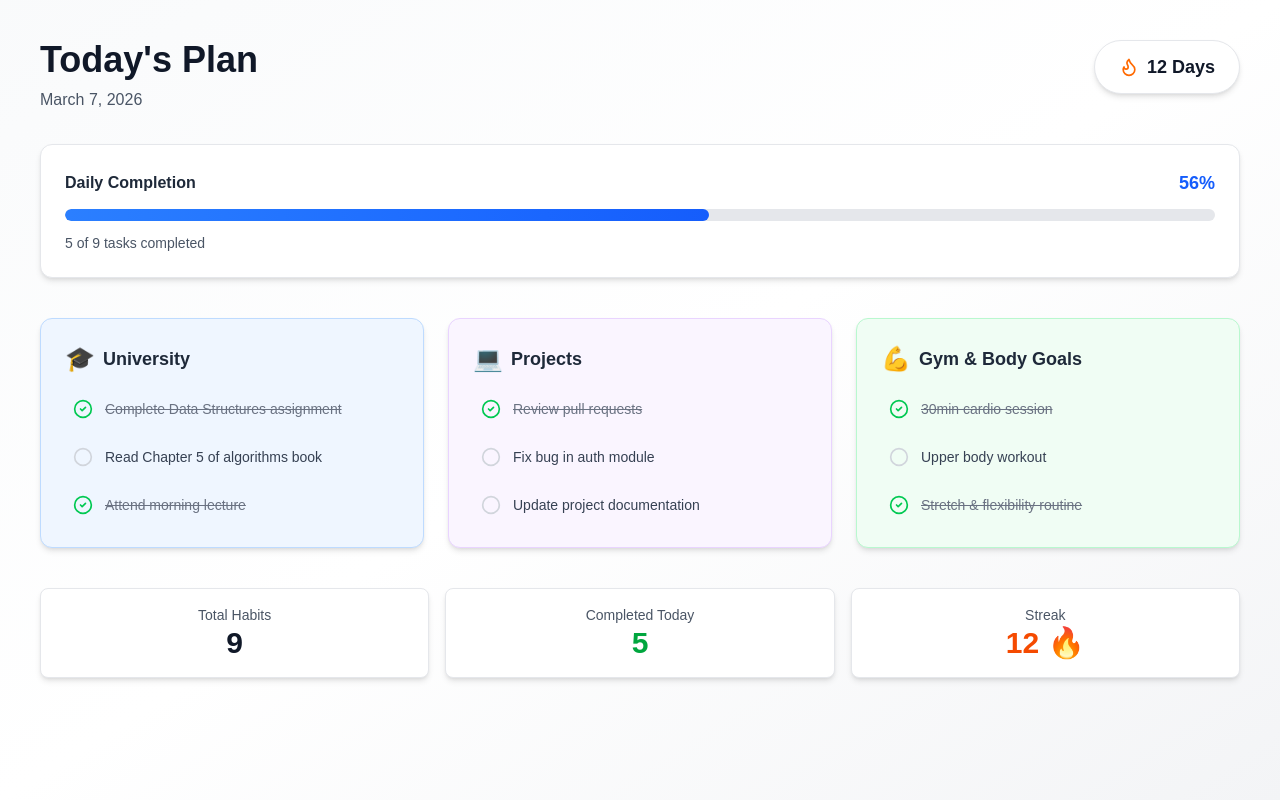
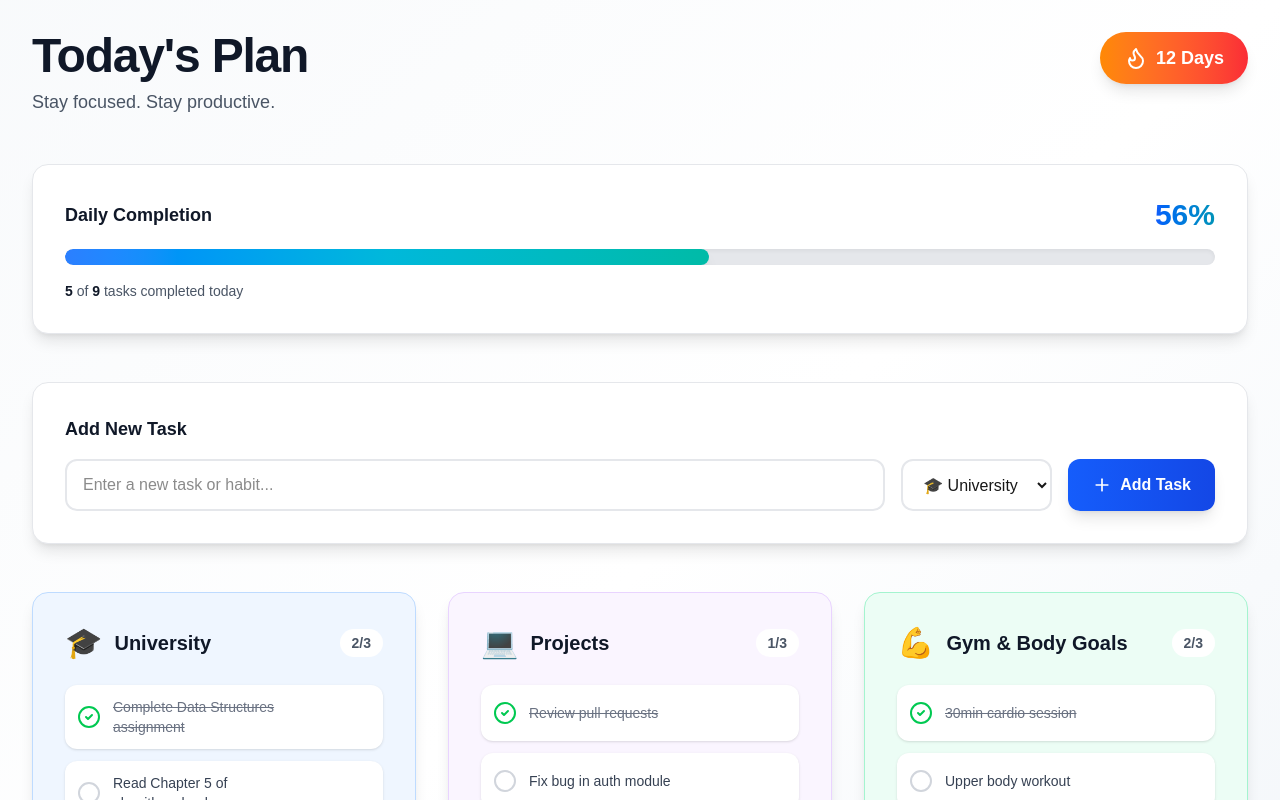
Before and after one commit to rhallouka-cmd/Planner-Pro, a Next.js app: page / in a window 1280 px wide. Shown: the top 800 px of the page. Built offline with nearby package versions, Linux system fonts and the light colour scheme.

Commit message:
Upgrade dashboard to premium SaaS design with add/edit/delete functionality

```diff
--- a/app/page.tsx
+++ b/app/page.tsx
@@ -1,10 +1,22 @@
 'use client';
 
 import { useState } from 'react';
-import { CheckCircle2, Circle, Flame } from 'lucide-react';
+import { CheckCircle2, Circle, Flame, Plus, Pencil, Trash2, X } from 'lucide-react';
+
+interface Habit {
+  id: number;
+  title: string;
+  completed: boolean;
+}
+
+interface HabitsState {
+  university: Habit[];
+  projects: Habit[];
+  gym: Habit[];
+}
 
 export default function Home() {
-  const [habits, setHabits] = useState({
+  const [habits, setHabits] = useState<HabitsState>({
     university: [
       { id: 1, title: 'Complete Data Structures assignment', completed: true },
       { id: 2, title: 'Read Chapter 5 of algorithms book', completed: false },
@@ -22,6 +34,12 @@ export default function Home() {
     ],
   });
 
+  const [newTaskTitle, setNewTaskTitle] = useState('');
+  const [selectedCategory, setSelectedCategory] = useState<'university' | 'projects' | 'gym'>('university');
+  const [editingId, setEditingId] = useState<number | null>(null);
+  const [editingTitle, setEditingTitle] = useState('');
+  const [nextId, setNextId] = useState(10);
+
   const toggleHabit = (category: 'university' | 'projects' | 'gym', id: number) => {
     setHabits({
       ...habits,
@@ -31,121 +49,226 @@ export default function Home() {
     });
   };
 
+  const addHabit = () => {
+    if (newTaskTitle.trim()) {
+      setHabits({
+        ...habits,
+        [selectedCategory]: [
+          ...habits[selectedCategory],
+          { id: nextId, title: newTaskTitle, completed: false },
+        ],
+      });
+      setNewTaskTitle('');
+      setNextId(nextId + 1);
+    }
+  };
+
+  const deleteHabit = (category: 'university' | 'projects' | 'gym', id: number) => {
+    setHabits({
+      ...habits,
+      [category]: habits[category].filter((habit) => habit.id !== id),
+    });
+  };
+
+  const startEdit = (id: number, title: string) => {
+    setEditingId(id);
+    setEditingTitle(title);
+  };
+
+  const saveEdit = (category: 'university' | 'projects' | 'gym', id: number) => {
+    if (editingTitle.trim()) {
+      setHabits({
+        ...habits,
+        [category]: habits[category].map((habit) =>
+          habit.id === id ? { ...habit, title: editingTitle } : habit
+        ),
+      });
+    }
+    setEditingId(null);
+    setEditingTitle('');
+  };
+
   const allItems = [...habits.university, ...habits.projects, ...habits.gym];
   const completedItems = allItems.filter((item) => item.completed).length;
-  const completionPercentage = Math.round((completedItems / allItems.length) * 100);
+  const completionPercentage = allItems.length > 0 ? Math.round((completedItems / allItems.length) * 100) : 0;
 
-  const renderCategoryCard = (
-    title: string,
-    icon: string,
-    items: typeof habits.university,
-    category: 'university' | 'projects' | 'gym',
-    bgColor: string,
-    borderColor: string
-  ) => (
-    <div className={`${bgColor} rounded-xl shadow-md border ${borderColor} p-6 transition-all hover:shadow-lg`}>
-      <h3 className="text-lg font-semibold text-gray-800 mb-4 flex items-center gap-2">
-        <span className="text-2xl">{icon}</span>
-        {title}
+  const categoryConfig = {
+    university: { icon: '🎓', label: 'University', bgColor: 'bg-blue-50', borderColor: 'border-blue-200', accentColor: 'text-blue-600' },
+    projects: { icon: '💻', label: 'Projects', bgColor: 'bg-purple-50', borderColor: 'border-purple-200', accentColor: 'text-purple-600' },
+    gym: { icon: '💪', label: 'Gym & Body Goals', bgColor: 'bg-emerald-50', borderColor: 'border-emerald-200', accentColor: 'text-emerald-600' },
+  };
+
+  const renderCategoryCard = (category: 'university' | 'projects' | 'gym') => {
+    const config = categoryConfig[category];
+    const items = habits[category];
+
+    return (
+      <div className={`${config.bgColor} rounded-2xl shadow-lg border ${config.borderColor} p-8 transition-all hover:shadow-xl`}>
+        <h3 className="text-xl font-bold text-gray-900 mb-6 flex items-center gap-3">
+          <span className="text-3xl">{config.icon}</span>
+          {config.label}
+          <span className="ml-auto text-sm font-semibold text-gray-600 bg-white px-3 py-1 rounded-full">
+            {items.filter((h) => h.completed).length}/{items.length}
+          </span>
         </h3>
         <div className="space-y-3">
           {items.map((habit) => (
-          <div
-            key={habit.id}
-            className="flex items-center gap-3 p-2 rounded-lg hover:bg-gray-100 transition-colors cursor-pointer"
+            <div key={habit.id} className="flex items-center gap-3 p-3 bg-white rounded-xl shadow-sm hover:shadow-md transition-all group">
+              <button
                 onClick={() => toggleHabit(category, habit.id)}
+                className="flex-shrink-0 transition-transform hover:scale-110"
               >
                 {habit.completed ? (
-              <CheckCircle2 className="w-5 h-5 text-green-500 flex-shrink-0" />
+                  <CheckCircle2 className="w-6 h-6 text-green-500" />
                 ) : (
-              <Circle className="w-5 h-5 text-gray-300 flex-shrink-0" />
+                  <Circle className="w-6 h-6 text-gray-300 hover:text-gray-400" />
                 )}
+              </button>
+
+              {editingId === habit.id ? (
+                <input
+                  type="text"
+                  value={editingTitle}
+                  onChange={(e) => setEditingTitle(e.target.value)}
+                  className="flex-grow px-3 py-1 border border-blue-300 rounded-lg focus:outline-none focus:ring-2 focus:ring-blue-500"
+                  autoFocus
+                />
+              ) : (
                 <span
-              className={`text-sm ${
+                  className={`flex-grow text-sm font-medium ${
                     habit.completed ? 'text-gray-500 line-through' : 'text-gray-700'
                   }`}
                 >
                   {habit.title}
                 </span>
+              )}
+
+              <div className="flex gap-2 opacity-0 group-hover:opacity-100 transition-opacity">
+                {editingId === habit.id ? (
+                  <button
+                    onClick={() => saveEdit(category, habit.id)}
+                    className="p-2 text-green-600 hover:bg-green-100 rounded-lg transition-colors"
+                  >
+                    <CheckCircle2 className="w-4 h-4" />
+                  </button>
+                ) : (
+                  <button
+                    onClick={() => startEdit(habit.id, habit.title)}
+                    className="p-2 text-blue-600 hover:bg-blue-100 rounded-lg transition-colors"
+                  >
+                    <Pencil className="w-4 h-4" />
+                  </button>
+                )}
+
+                {editingId === habit.id ? (
+                  <button
+                    onClick={() => setEditingId(null)}
+                    className="p-2 text-gray-600 hover:bg-gray-100 rounded-lg transition-colors"
+                  >
+                    <X className="w-4 h-4" />
+                  </button>
+                ) : (
+                  <button
+                    onClick={() => deleteHabit(category, habit.id)}
+                    className="p-2 text-red-600 hover:bg-red-100 rounded-lg transition-colors"
+                  >
+                    <Trash2 className="w-4 h-4" />
+                  </button>
+                )}
+              </div>
             </div>
           ))}
         </div>
       </div>
     );
+  };
 
   return (
-    <div className="min-h-screen bg-gradient-to-br from-gray-50 via-white to-gray-100 p-6 md:p-10">
+    <div className="min-h-screen bg-gradient-to-br from-slate-50 via-white to-slate-100 p-8">
       <div className="max-w-7xl mx-auto">
-        {/* Header */}
-        <div className="mb-8 flex justify-between items-start">
+        {/* Header Section */}
+        <div className="mb-12 flex justify-between items-start">
           <div>
-            <h1 className="text-4xl font-bold text-gray-900 mb-2">Today's Plan</h1>
-            <p className="text-gray-600">March 7, 2026</p>
+            <h1 className="text-5xl font-black text-gray-900 mb-2 tracking-tight">Today's Plan</h1>
+            <p className="text-lg text-gray-600">Stay focused. Stay productive.</p>
           </div>
-          <div className="bg-white rounded-full px-6 py-3 shadow-md border border-gray-200 flex items-center gap-2">
-            <Flame className="w-5 h-5 text-orange-500" />
-            <span className="font-bold text-lg text-gray-900">12 Days</span>
+          <div className="bg-gradient-to-r from-orange-400 to-red-500 rounded-full px-6 py-3 shadow-lg flex items-center gap-2 text-white font-bold text-lg">
+            <Flame className="w-6 h-6" />
+            12 Days
           </div>
         </div>
 
-        {/* Progress Bar */}
-        <div className="mb-10 bg-white rounded-xl shadow-md p-6 border border-gray-200">
-          <div className="flex justify-between items-center mb-3">
-            <h2 className="font-semibold text-gray-800">Daily Completion</h2>
-            <span className="text-lg font-bold text-blue-600">{completionPercentage}%</span>
+        {/* Progress Section */}
+        <div className="mb-12 bg-white rounded-2xl shadow-lg p-8 border border-gray-200">
+          <div className="flex justify-between items-center mb-4">
+            <h2 className="text-lg font-bold text-gray-900">Daily Completion</h2>
+            <span className="text-3xl font-black text-transparent bg-clip-text bg-gradient-to-r from-blue-600 to-cyan-600">
+              {completionPercentage}%
+            </span>
           </div>
-          <div className="w-full bg-gray-200 rounded-full h-3 overflow-hidden">
+          <div className="w-full bg-gray-200 rounded-full h-4 overflow-hidden shadow-inner">
             <div
-              className="bg-gradient-to-r from-blue-500 to-blue-600 h-full rounded-full transition-all duration-500 ease-out"
+              className="bg-gradient-to-r from-blue-500 via-cyan-500 to-teal-500 h-full rounded-full shadow-lg transition-all duration-700 ease-out"
               style={{ width: `${completionPercentage}%` }}
             />
           </div>
-          <p className="text-sm text-gray-600 mt-3">
-            {completedItems} of {allItems.length} tasks completed
+          <p className="text-sm text-gray-600 mt-4">
+            <span className="font-semibold text-gray-900">{completedItems}</span> of{' '}
+            <span className="font-semibold text-gray-900">{allItems.length}</span> tasks completed today
           </p>
         </div>
 
-        {/* Category Grid */}
-        <div className="grid grid-cols-1 md:grid-cols-3 gap-6">
-          {renderCategoryCard(
-            'University',
-            '🎓',
-            habits.university,
-            'university',
-            'bg-blue-50',
-            'border-blue-200'
-          )}
-          {renderCategoryCard(
-            'Projects',
-            '💻',
-            habits.projects,
-            'projects',
-            'bg-purple-50',
-            'border-purple-200'
-          )}
-          {renderCategoryCard(
-            'Gym & Body Goals',
-            '💪',
-            habits.gym,
-            'gym',
-            'bg-green-50',
-            'border-green-200'
-          )}
+        {/* Add New Task Section */}
+        <div className="mb-12 bg-white rounded-2xl shadow-lg p-8 border border-gray-200">
+          <h3 className="text-lg font-bold text-gray-900 mb-4">Add New Task</h3>
+          <div className="flex gap-4 flex-col sm:flex-row">
+            <input
+              type="text"
+              value={newTaskTitle}
+              onChange={(e) => setNewTaskTitle(e.target.value)}
+              onKeyPress={(e) => e.key === 'Enter' && addHabit()}
+              placeholder="Enter a new task or habit..."
+              className="flex-grow px-4 py-3 border-2 border-gray-200 rounded-xl focus:outline-none focus:border-blue-500 focus:ring-2 focus:ring-blue-200 transition-all font-medium"
+            />
+            <select
+              value={selectedCategory}
+              onChange={(e) => setSelectedCategory(e.target.value as 'university' | 'projects' | 'gym')}
+              className="px-4 py-3 border-2 border-gray-200 rounded-xl focus:outline-none focus:border-blue-500 focus:ring-2 focus:ring-blue-200 transition-all font-medium bg-white"
+            >
+              <option value="university">🎓 University</option>
+              <option value="projects">💻 Projects</option>
+              <option value="gym">💪 Gym</option>
+            </select>
+            <button
+              onClick={addHabit}
+              className="px-6 py-3 bg-gradient-to-r from-blue-600 to-blue-700 text-white font-bold rounded-xl hover:from-blue-700 hover:to-blue-800 transition-all shadow-lg hover:shadow-xl flex items-center gap-2 whitespace-nowrap"
+            >
+              <Plus className="w-5 h-5" />
+              Add Task
+            </button>
+          </div>
         </div>
 
-        {/* Footer Statistics */}
-        <div className="mt-10 grid grid-cols-1 md:grid-cols-3 gap-4">
-          <div className="bg-white rounded-lg shadow-md p-4 border border-gray-200 text-center">
-            <p className="text-gray-600 text-sm">Total Habits</p>
-            <p className="text-3xl font-bold text-gray-900">{allItems.length}</p>
+        {/* Category Grid */}
+        <div className="grid grid-cols-1 lg:grid-cols-3 gap-8 mb-12">
+          {renderCategoryCard('university')}
+          {renderCategoryCard('projects')}
+          {renderCategoryCard('gym')}
         </div>
-          <div className="bg-white rounded-lg shadow-md p-4 border border-gray-200 text-center">
-            <p className="text-gray-600 text-sm">Completed Today</p>
-            <p className="text-3xl font-bold text-green-600">{completedItems}</p>
+
+        {/* Statistics Footer */}
+        <div className="grid grid-cols-1 md:grid-cols-3 gap-6">
+          <div className="bg-white rounded-2xl shadow-lg p-8 border border-gray-200 text-center hover:shadow-xl transition-all">
+            <p className="text-gray-600 text-sm font-semibold mb-2">TOTAL TASKS</p>
+            <p className="text-4xl font-black text-gray-900">{allItems.length}</p>
           </div>
-          <div className="bg-white rounded-lg shadow-md p-4 border border-gray-200 text-center">
-            <p className="text-gray-600 text-sm">Streak</p>
-            <p className="text-3xl font-bold text-orange-600">12 🔥</p>
+          <div className="bg-white rounded-2xl shadow-lg p-8 border border-gray-200 text-center hover:shadow-xl transition-all">
+            <p className="text-gray-600 text-sm font-semibold mb-2">COMPLETED</p>
+            <p className="text-4xl font-black text-green-600">{completedItems}</p>
+          </div>
+          <div className="bg-white rounded-2xl shadow-lg p-8 border border-gray-200 text-center hover:shadow-xl transition-all">
+            <p className="text-gray-600 text-sm font-semibold mb-2">REMAINING</p>
+            <p className="text-4xl font-black text-blue-600">{allItems.length - completedItems}</p>
           </div>
         </div>
       </div>
```
Lines whose indentation alone changed are shown as unchanged.
